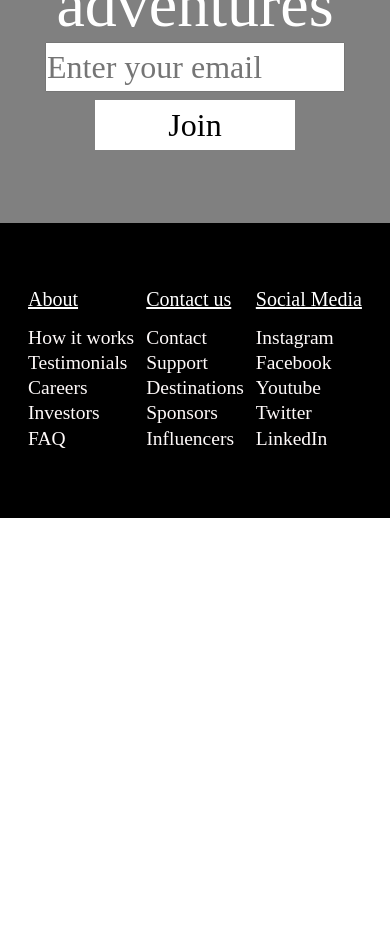
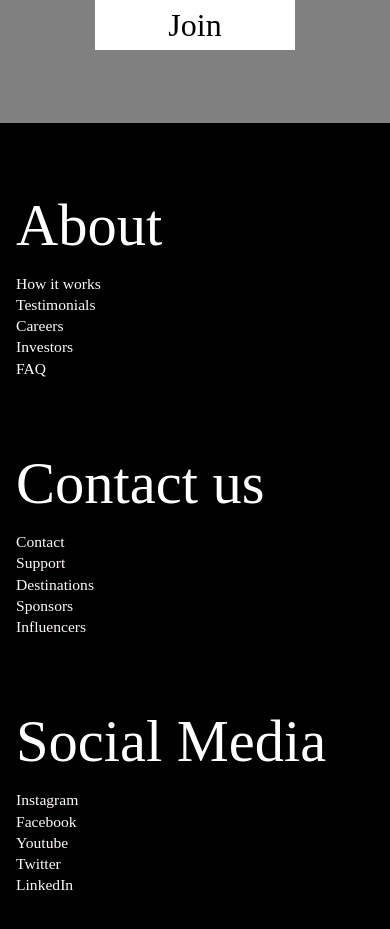
Before and after one commit to Fennec92/Travel-website_REACT_RESPONSIVE, a React (Vite) app: page / in a window 390 px wide. Shown: the part 4660-5589 px from the top of the page. Before the commit the page ends 5178 px from the top, so only its background shows below. Built offline with nearby package versions, Linux system fonts and the light colour scheme.

Commit message:
fixed font size footer again

```diff
--- a/src/components/Footer/Footer.css
+++ b/src/components/Footer/Footer.css
@@ -72,11 +72,17 @@ footer {
 }
 
 @media screen and (max-width: 576px) {
+    .information-container {
+        height: 100%;
+        flex-direction: column;
+        align-items: start;
+    }
+
     .information-container div > h3 {
-        font-size: 20px;
-        text-decoration: underline;
+        font-size: 15vw;
     }
+
     .information-container div a {
-        font-size: 5vw;
+        font-size: 4vw;
     }
 }
--- a/src/components/Hero/Hero.css
+++ b/src/components/Hero/Hero.css
@@ -36,7 +36,7 @@ video {
 }
 
 .hero-container {
-    height: calc(100vh + 100px);
+    height: 100vh;
     width: 100%;
     display: flex;
     flex-direction: column;
```
